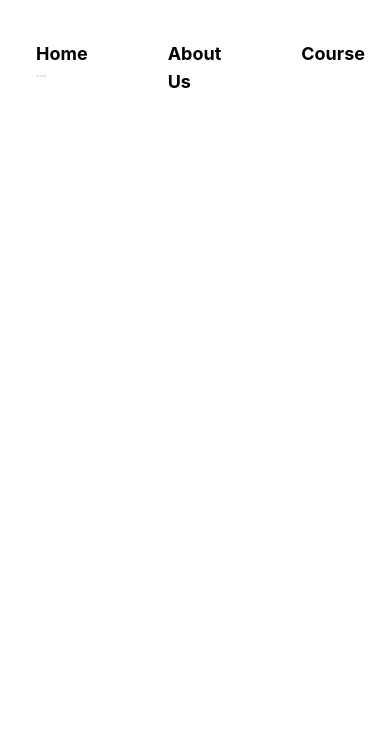
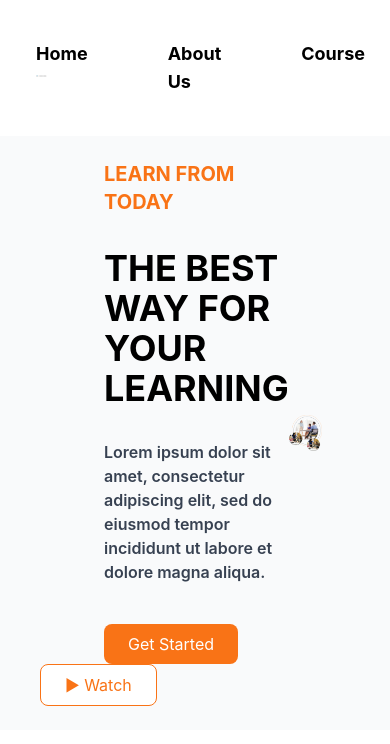
Before and after one commit to abin0001/Asiriyar-Academy, a React (Create React App) app: page / in a window 390 px wide. Shown: the top 744 px of the page. Built offline with nearby package versions, Linux system fonts and the light colour scheme.

Commit message:
working on responsiveness

```diff
--- a/src/App.js
+++ b/src/App.js
@@ -23,10 +23,10 @@ function App() {
           </nav>
         </header>
         <Routes>
-          <Route path="/" element={Landing} />
-          <Route path="/about" element={About} />
-          <Route path="/course" element={Course} />
-          <Route path="/contact" element={Contact } />
+          <Route path="/" element={<Landing />} />
+          <Route path="/about" element={<About />} />
+          <Route path="/course" element={<Course />} />
+          <Route path="/contact" element={<Contact />} />
         </Routes>
       </div>
     </Router>
--- a/src/components/Landing.js
+++ b/src/components/Landing.js
@@ -1,12 +1,17 @@
-import React from 'react'
-import group from '../assets/group.png'
-import course from '../components/Course'
-import Course from '../components/Course'
+import React from 'react';
+import { useNavigate } from 'react-router-dom';
+import group from '../assets/group.png';
 
 const Landing = () => {
+  const navigate = useNavigate();
+
+  const handleGetStartedClick = () => {
+    navigate('/course');
+  };
+
   return (
     <div>
-        <main className="flex flex-1 justify-between items-center p-6 bg-gray-50">
+      <main className="flex flex-1 justify-between items-center p-6 bg-gray-50">
         <div className="max-w-lg">
           <h2 className="text-orange-500 text-xl font-bold mb-2 ml-20">LEARN FROM TODAY</h2>
           <h1 className="text-4xl font-bold mb-8 mt-8 ml-20">THE BEST WAY FOR YOUR LEARNING</h1>
@@ -14,16 +19,21 @@ const Landing = () => {
             Lorem ipsum dolor sit amet, consectetur adipiscing elit, sed do eiusmod tempor incididunt ut labore et dolore magna aliqua.
           </p>
           <div className="space-x-4">
-            <button className="bg-orange-500 text-white px-6 py-2 rounded-lg hover:bg-orange-600 ml-20">Get Started{Course}</button>
+            <button
+              className="bg-orange-500 text-white px-6 py-2 rounded-lg hover:bg-orange-600 ml-20"
+              onClick={handleGetStartedClick}
+            >
+              Get Started
+            </button>
             <button className="bg-white text-orange-500 border border-orange-500 px-6 py-2 rounded-lg hover:bg-orange-50">▶ Watch</button>
           </div>
         </div>
         <div className="relative mr-11">
           <img src={group} alt="Main" />
         </div>
-        </main>
+      </main>
     </div>
-  )
+  );
 }
 
-export default Landing
+export default Landing;
```
